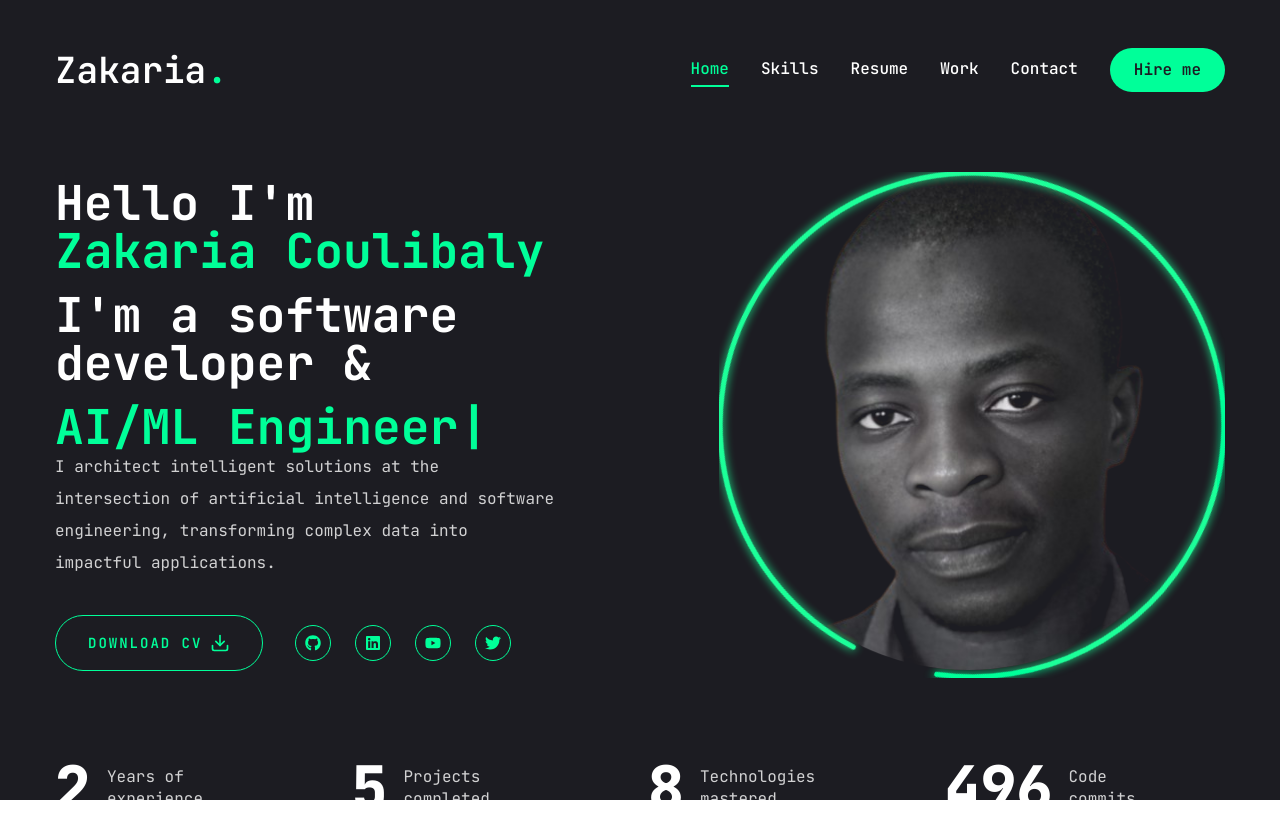
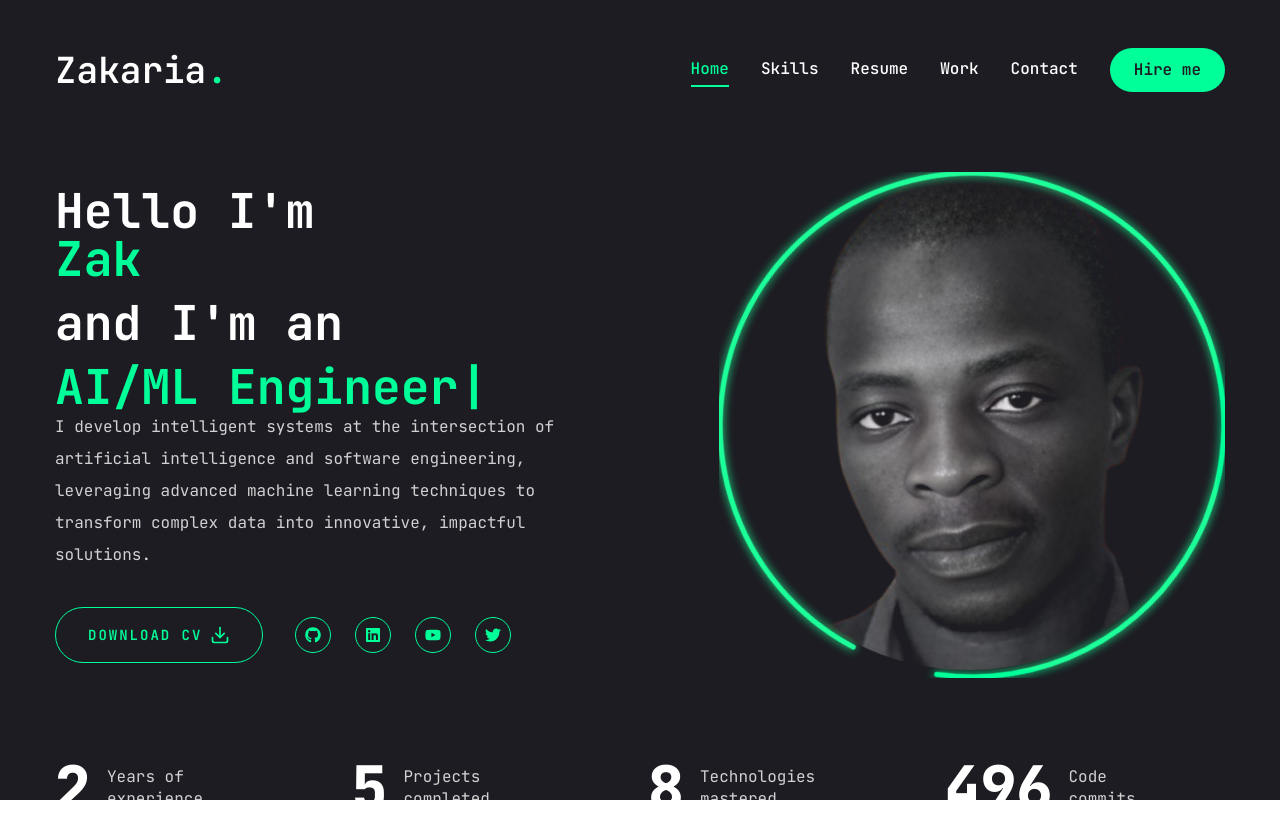
Before and after one commit to levisstrauss/portfolio, a Next.js app: page / in a window 1280 px wide. Built offline with nearby package versions, Linux system fonts and the light colour scheme.

Commit message:
Fixed text

```diff
--- a/app/page.jsx
+++ b/app/page.jsx
@@ -29,10 +29,10 @@ const Home = () => {
                   <h1 className="text-3xl md:text-4xl lg:text-5xl font-bold mb-4">
                       Hello I&#39;m <br/>
                       <span className="text-accent text-3xl md:text-4xl lg:text-5xl font-bold">
-                        Zakaria Coulibaly
+                        Zak
                       </span>
                   </h1>
-                  <p className="text-3xl md:text-4xl lg:text-5xl font-bold mb-4">I&#39;m a software <br/> developer &</p>
+                  <p className="text-3xl md:text-4xl lg:text-5xl font-bold mb-4"> and I&#39;m an</p>
                   <span className="text-accent text-3xl md:text-4xl lg:text-5xl font-bold">
                       {!loading && (
                       <Typewriter
@@ -45,8 +45,9 @@ const Home = () => {
                       )}
                   </span>
                   <p className="max-w-[500px] mb-9 text-white/80">
-                      I architect intelligent solutions at the intersection of artificial intelligence and software
-                      engineering, transforming complex data into impactful applications.
+                      I develop intelligent systems at the intersection of artificial intelligence and software
+                      engineering, leveraging advanced machine learning techniques to transform complex data into
+                      innovative, impactful solutions.
                   </p>
                   {/*------------- Btn and socials ---------------------*/}
                   <div className="flex flex-col xl:flex-row items-center gap-8">
--- a/package.json
+++ b/package.json
@@ -25,6 +25,7 @@
     "react-countup": "^6.5.3",
     "react-dom": "^18",
     "react-icons": "^5.3.0",
+    "sharp": "^0.33.5",
     "swiper": "^11.1.14",
     "tailwind-merge": "^2.5.2",
     "tailwindcss-animate": "^1.0.7",
```
Also changed, not shown: 1 other file (tests, documents, lock files or other folders).
